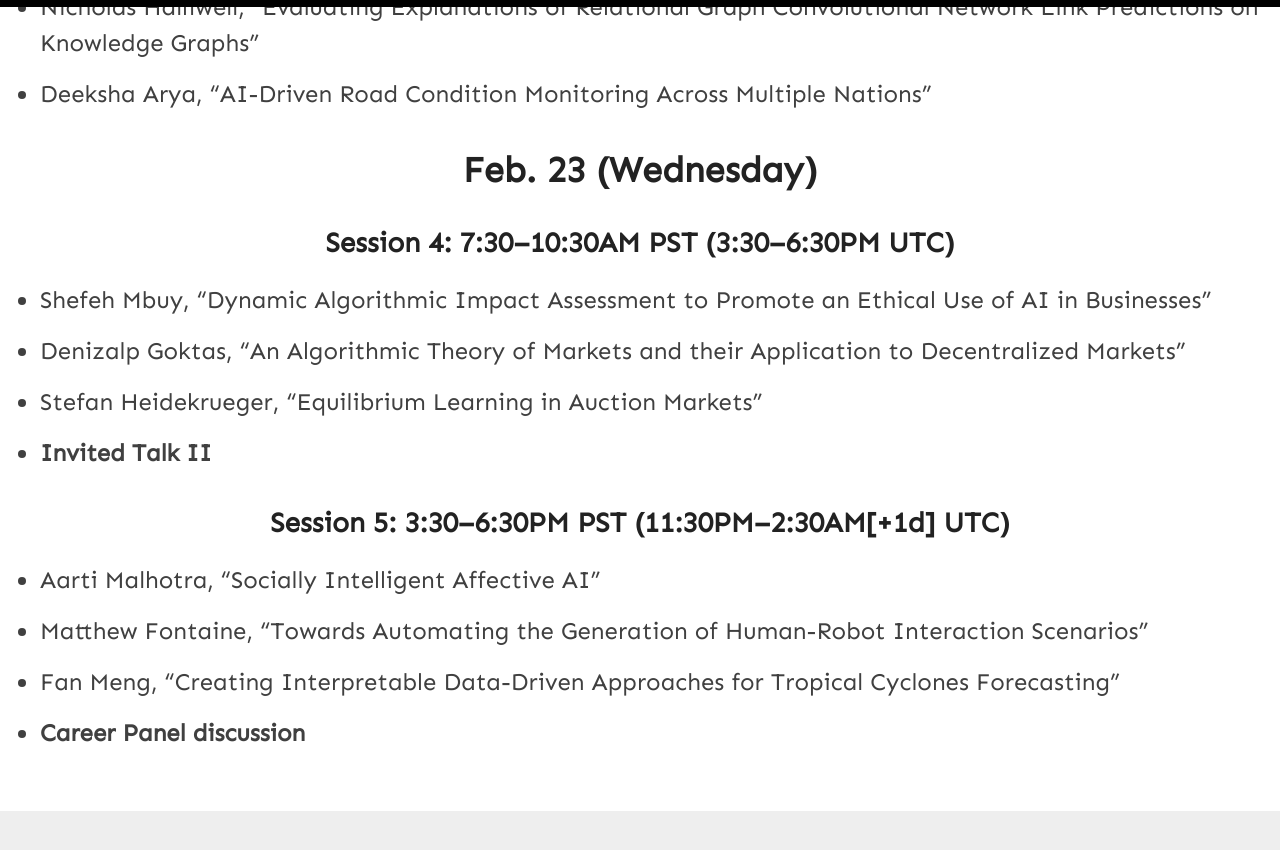
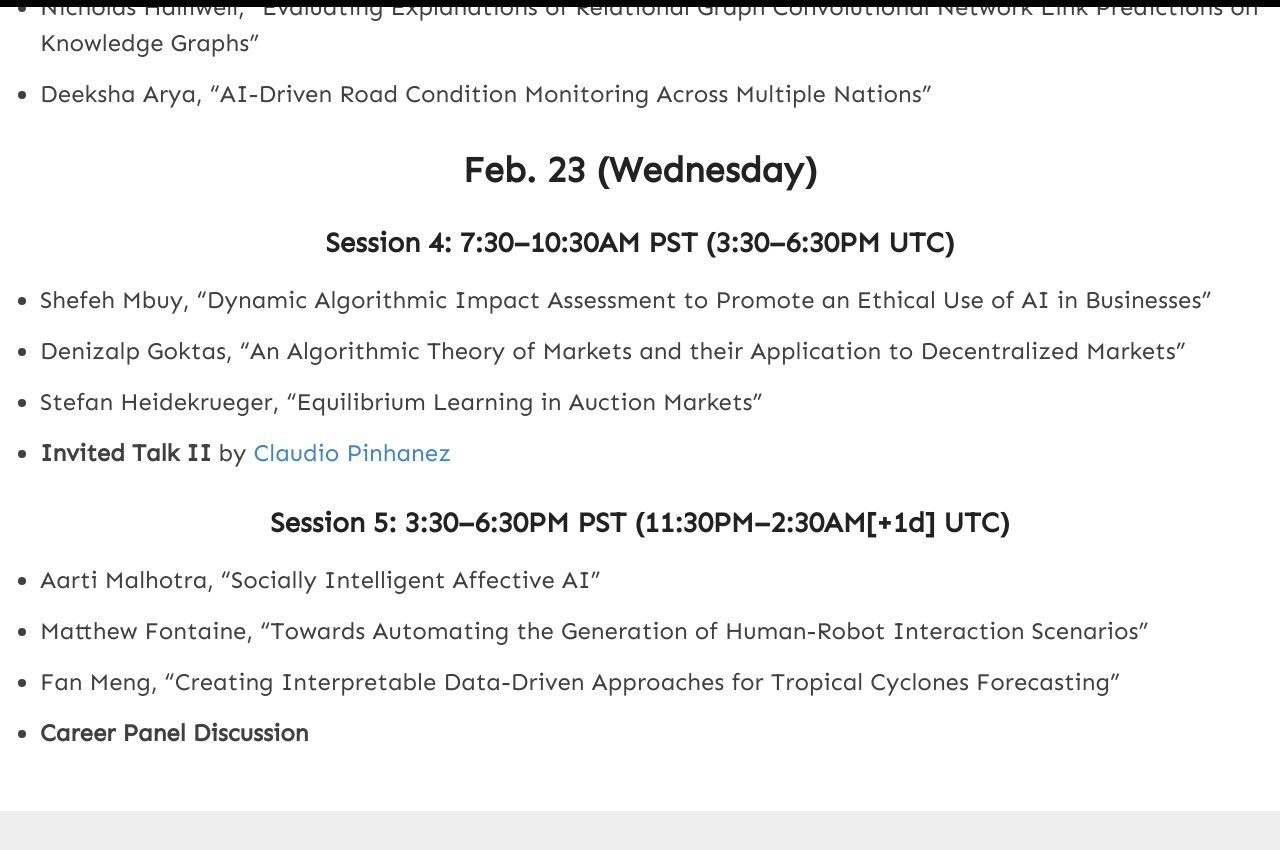
Before and after one commit to yue-ning/dc2025, a Jekyll site: the page built from _pages/schedule.md, in a window 1280 px wide and 900 px high, scrolled down 1139 px. Shown: the top 850 px of the window. Built offline with Jekyll 4.4.1, drawn with Linux system fonts in a browser that asks for light colours.

Commit message:
Update schedule.md
add invited talks

```diff
--- a/_pages/schedule.md
+++ b/_pages/schedule.md
@@ -8,7 +8,7 @@ permalink: /schedule/
 
 ### Session 1: 7:30–10:30AM PST (3:30–6:30PM UTC)
 
-- **Invited Talk I**
+- **Invited Talk I** by [Manuela Veloso](http://www.cs.cmu.edu/~mmv/)
 
 - Ariel Kwiatkowski, "Creating Interactive Crowds with Reinforcement Learning"
 
@@ -45,7 +45,7 @@ permalink: /schedule/
 
 - Stefan Heidekrueger, "Equilibrium Learning in Auction Markets"
 
-- **Invited Talk II**
+- **Invited Talk II** by [Claudio Pinhanez](https://researcher.watson.ibm.com/researcher/view.php?person=br-csantosp)
 
 ### Session 5: 3:30–6:30PM PST (11:30PM–2:30AM[+1d] UTC)
 
@@ -55,4 +55,4 @@ permalink: /schedule/
 
 - Fan Meng, "Creating Interpretable Data-Driven Approaches for Tropical Cyclones Forecasting"
 
-- **Career Panel discussion**
+- **Career Panel Discussion**
```
